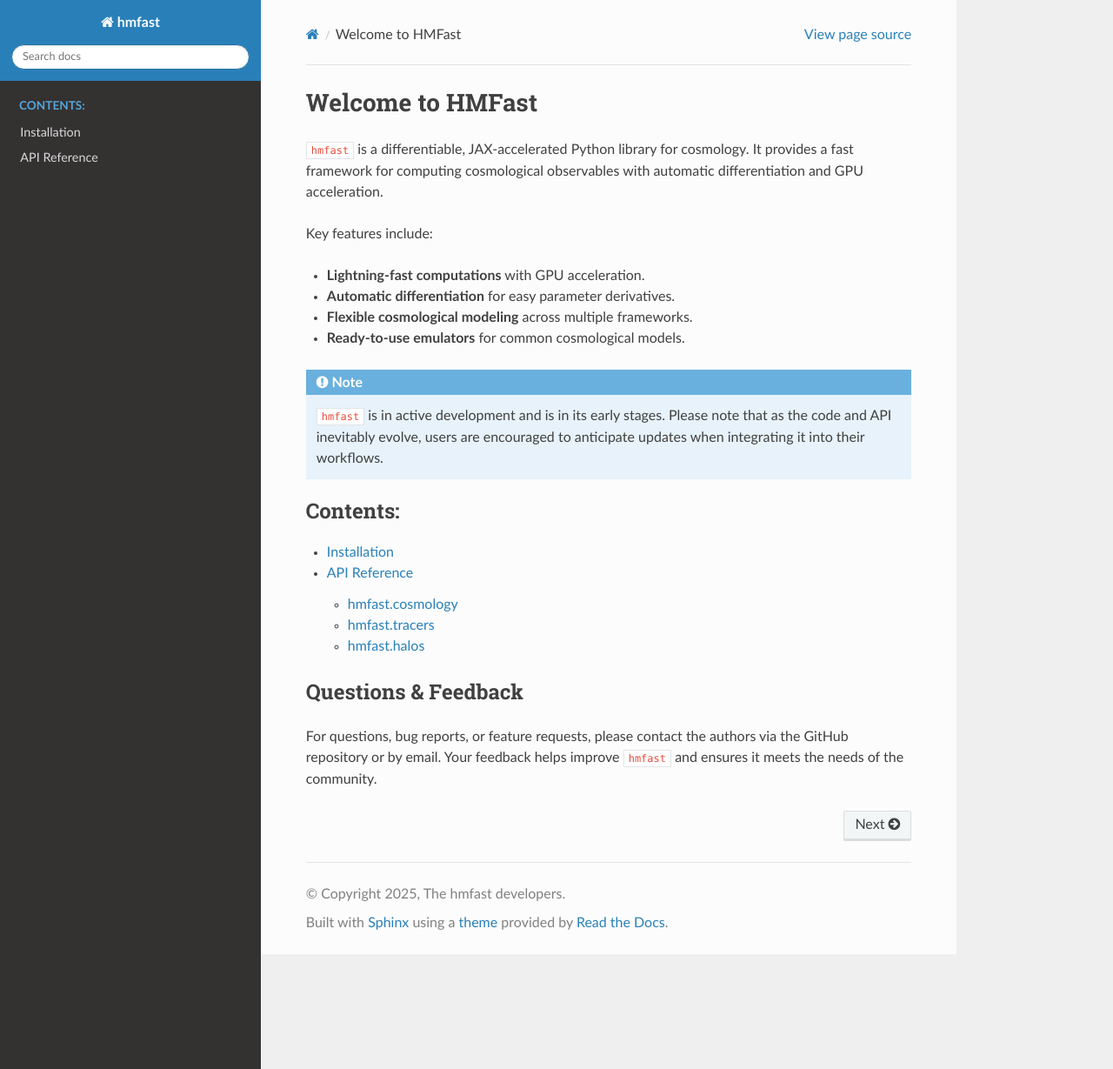
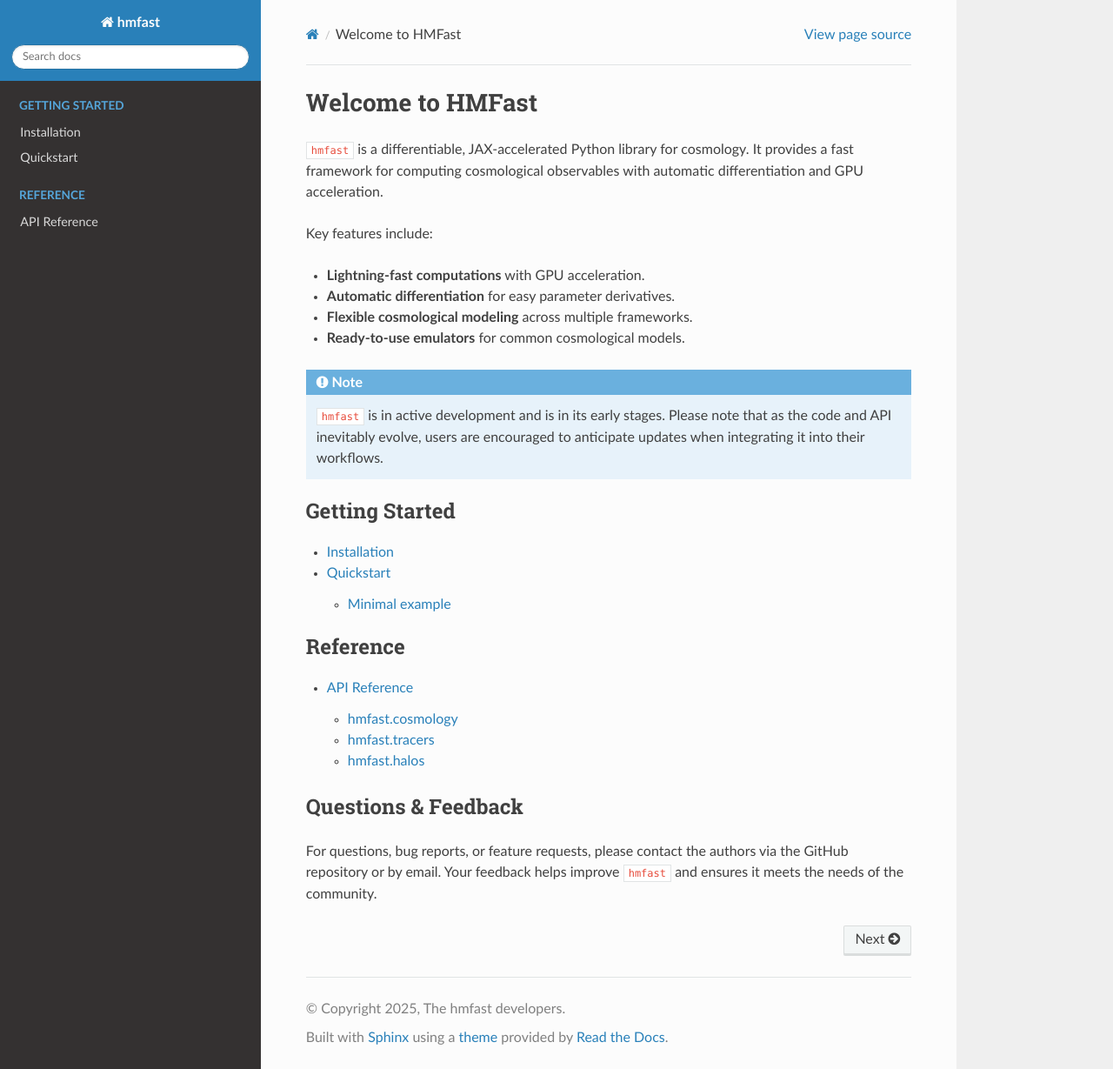
Before and after one commit to hmfast/hmfast, a Sphinx documentation site: the page built from docs/source/index.rst, in a window 1280 px wide and 1229 px high. Shown: the whole window at 87% size. Built offline with Sphinx 7.4.7 and the Read the Docs theme 3.1.0, drawn with Linux system fonts in a browser that asks for light colours.

Commit message:
Added Quickstart menu to docs

```diff
--- a/docs/source/index.rst
+++ b/docs/source/index.rst
@@ -22,11 +22,18 @@ Key features include:
 
 
 .. toctree::
-   :maxdepth: 2
-   :caption: Contents:
+    :maxdepth: 2
+    :caption: Getting Started
 
-   installation
-   api/index
+    installation
+    quickstart
+
+
+.. toctree::
+    :maxdepth: 2
+    :caption: Reference
+
+    api/index
 
 
 Questions & Feedback
```
Also changed, not shown: docs/source/quickstart.rst (added, +58 -0 lines).
